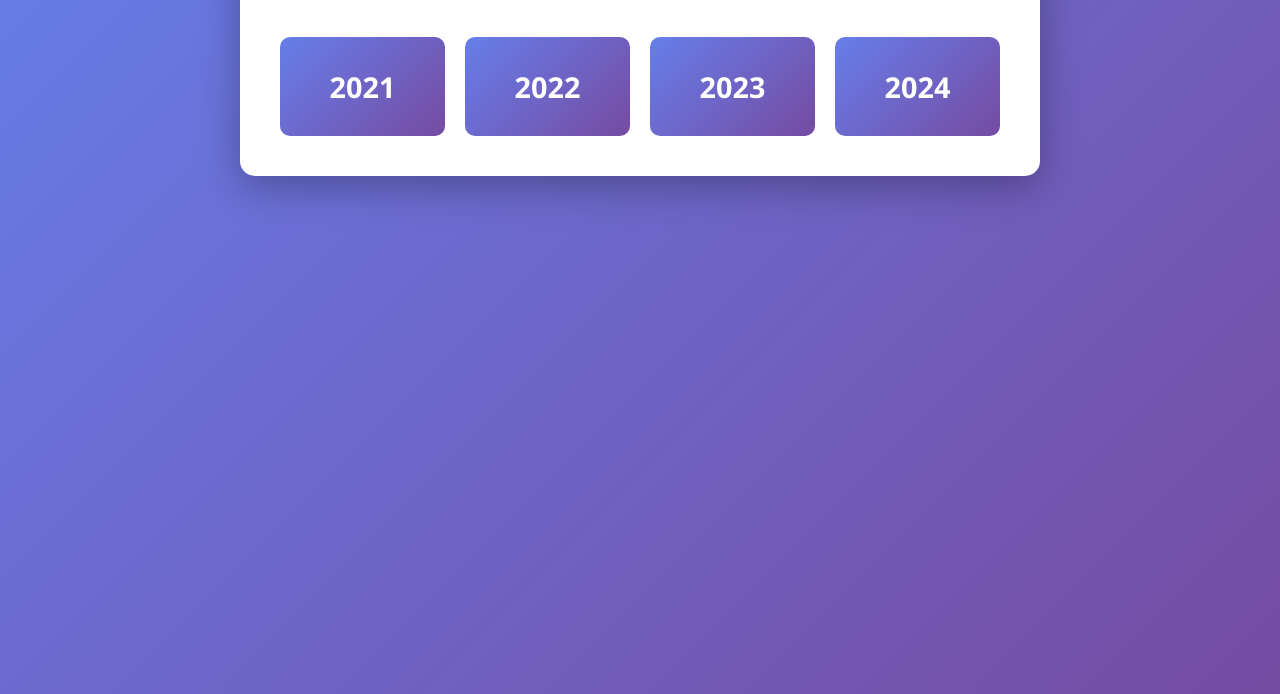
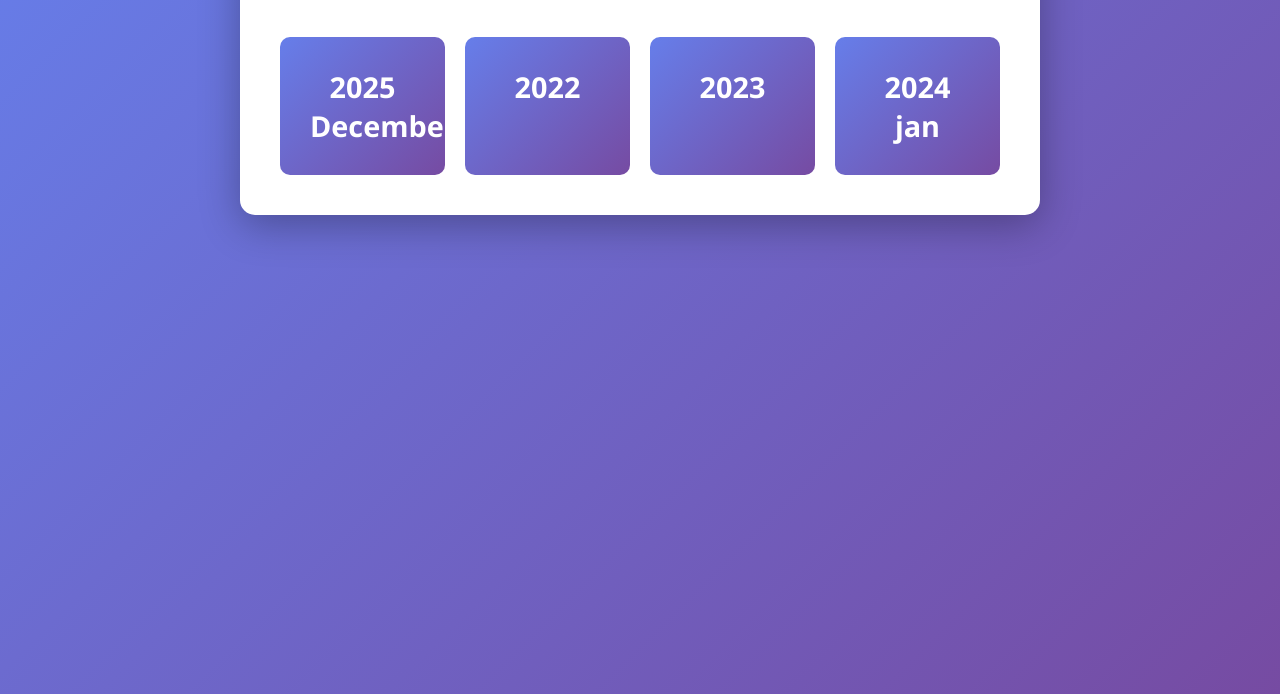
Before and after one commit to aabi65613/5thsem3333, a plain HTML site: page manufacturing/index.html in a window 1280 px wide. Shown: the part 106-800 px from the top of the page. Drawn offline with Linux system fonts and the light colour scheme.

Commit message:
Update index.html

```diff
--- a/manufacturing/index.html
+++ b/manufacturing/index.html
@@ -91,7 +91,7 @@
         </div>
         <div class="years-grid">
             <a href="2021.html" class="year-card">
-                <h2>2021</h2>
+                <h2>2025 December</h2>
             </a>
             <a href="2022.html" class="year-card">
                 <h2>2022</h2>
@@ -100,7 +100,7 @@
                 <h2>2023</h2>
             </a>
             <a href="2024.html" class="year-card">
-                <h2>2024</h2>
+                <h2>2024 jan</h2>
             </a>
         </div>
     </div>
```
